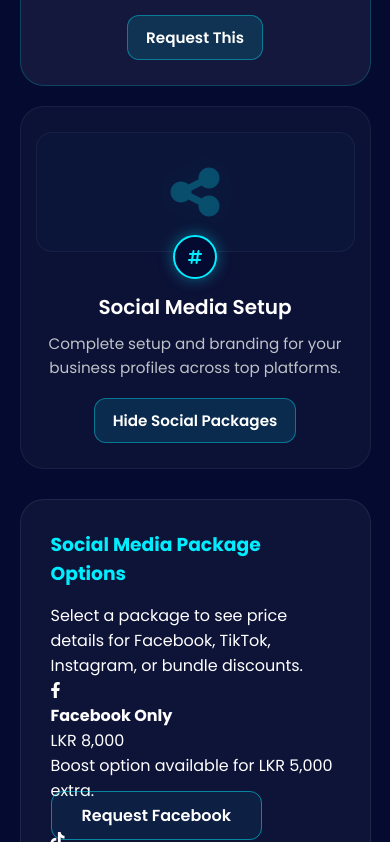
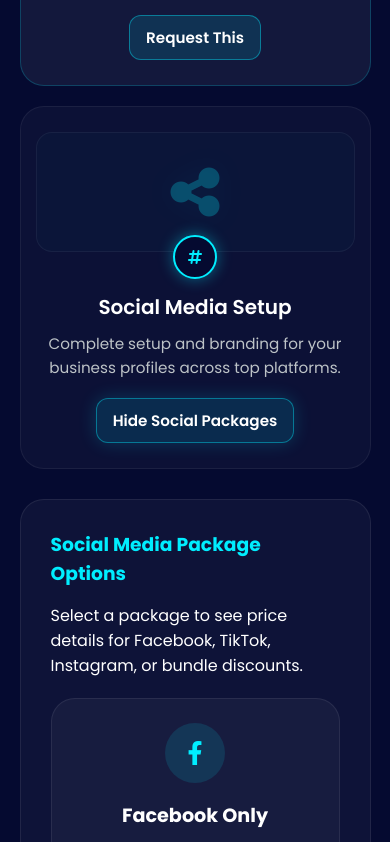
Before and after one commit to mtsdblueprint/buleprint-Company, a plain HTML site: page digital-marketing.html in a window 390 px wide. Both pictures are taken after a click on the button "View Social Packages". Shown: the part 1059-1901 px from the top of the page. Drawn offline with Linux system fonts and the light colour scheme.

Commit message:
Update cart.css

```diff
--- a/cart.css
+++ b/cart.css
@@ -39,11 +39,13 @@ body {
 .btn {
     text-decoration: none;
     color: white;
-    padding: 12px 30px;
+    display: inline-block;
+    padding: 12px 34px;
     border-radius: 12px;
     font-size: 1rem;
     font-weight: 600;
-    transition: all 0.3s ease;
+    transform: translateY(0);
+    transition: background 0.25s ease, color 0.25s ease, transform 0.12s ease, box-shadow 0.25s ease;
     border: 1px solid rgba(0, 238, 255, 0.5);
     background: rgba(0, 238, 255, 0.05);
 }
@@ -52,23 +54,49 @@ body {
     background: #00eeff;
     color: #050a30;
     box-shadow: 0 0 15px #00eeff;
+    transform: translateY(-4px) scale(1.03);
+}
+
+.btn:active {
+    transform: translateY(0) scale(0.98);
+}
+
+.btn:focus {
+    outline: none;
+    box-shadow: 0 0 18px rgba(0,238,255,0.18);
 }
 
 .inner-price-card .request-btn {
     margin-top: 18px;
     display: inline-block;
-    padding: 10px 18px;
-    font-size: 0.95rem;
+    padding: 12px 20px;
+    font-size: 1rem;
     border-radius: 12px;
     background: rgba(0, 238, 255, 0.12);
     border: 1px solid rgba(0, 238, 255, 0.4);
     color: #ffffff;
-    transition: all 0.3s ease;
+    transform: translateY(0);
+    transition: background 0.25s ease, transform 0.12s ease, box-shadow 0.25s ease;
 }
 
 .inner-price-card .request-btn:hover {
     background: #00eeff;
     color: #050a30;
+}
+
+.inner-price-card .request-btn:active {
+    transform: translateY(0) scale(0.98);
+}
+
+/* Make the social toggle look consistent with request buttons */
+#social-setup-toggle {
+    padding: 12px 20px;
+}
+
+@media (max-width: 480px) {
+    .btn { padding: 10px 18px; }
+    .inner-price-card .request-btn { padding: 10px 16px; font-size: 0.95rem; }
+    #social-setup-toggle { padding: 10px 16px; }
 }
 
 .hidden {
@@ -114,6 +142,65 @@ body {
 .social-pricing-details p {
     margin: 8px 0;
     color: #d7e8ff;
+}
+
+.social-package-grid {
+    display: grid;
+    grid-template-columns: repeat(auto-fit, minmax(220px, 1fr));
+    gap: 20px;
+    margin-top: 20px;
+}
+
+.social-package-card {
+    background: rgba(255, 255, 255, 0.04);
+    border: 1px solid rgba(255, 255, 255, 0.08);
+    border-radius: 24px;
+    padding: 24px;
+    text-align: center;
+    transition: transform 0.3s ease, border-color 0.3s ease, box-shadow 0.3s ease;
+}
+
+.social-package-card:hover {
+    transform: translateY(-5px);
+    border-color: #00eeff;
+    box-shadow: 0 20px 30px rgba(0, 238, 255, 0.12);
+}
+
+.social-package-card.highlight-card {
+    background: rgba(0, 238, 255, 0.08);
+    border-color: rgba(0, 238, 255, 0.3);
+}
+
+.package-icon {
+    width: 60px;
+    height: 60px;
+    margin: 0 auto 18px;
+    display: flex;
+    align-items: center;
+    justify-content: center;
+    border-radius: 50%;
+    background: rgba(0, 238, 255, 0.12);
+    color: #00eeff;
+    font-size: 1.5rem;
+}
+
+.social-package-card h4 {
+    font-size: 1.2rem;
+    margin-bottom: 12px;
+    color: #ffffff;
+}
+
+.social-package-card .package-price {
+    font-size: 1.5rem;
+    font-weight: 700;
+    color: #00eeff;
+    margin-bottom: 10px;
+}
+
+.social-package-card .package-note {
+    color: #cbd5e0;
+    line-height: 1.6;
+    margin-bottom: 18px;
 }
 
 .back-btn-container {
```
